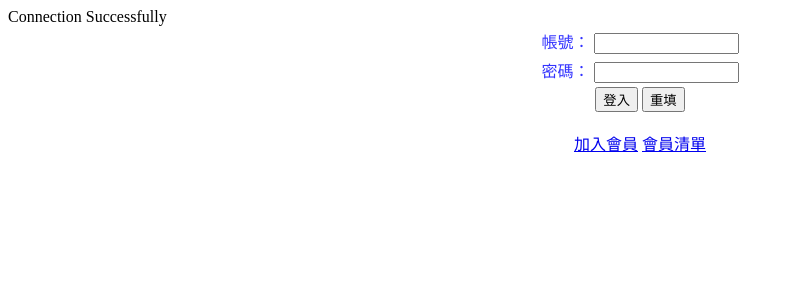
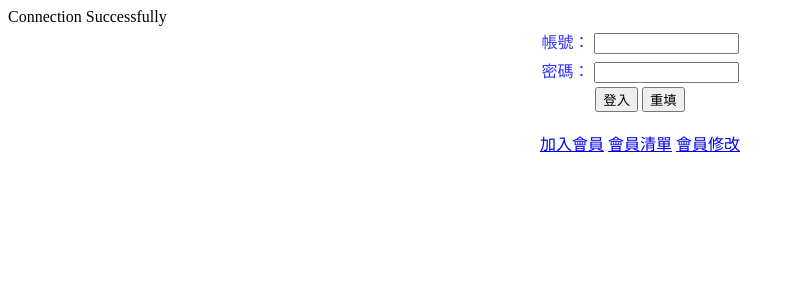
Before and after one commit to charlesfancy/test, a PHP site: page / in a window 1280 px wide. Shown: the top 300 px of the page, without its empty margins (0-795 px from the left). Run offline with PHP 8.4, Linux system fonts and the light colour scheme; data that the repository does not hold is empty.

Commit message:
add user_edit

```diff
--- a/index.php
+++ b/index.php
@@ -56,6 +56,7 @@ echo "Connection Successfully" . '<br />';
 <p align="center">
     <a href="insert_1.php">加入會員</a>
     <a href="user_list.php">會員清單</a>
+    <a href="user_edit.php">會員修改</a>
 
 </body>
 
```
